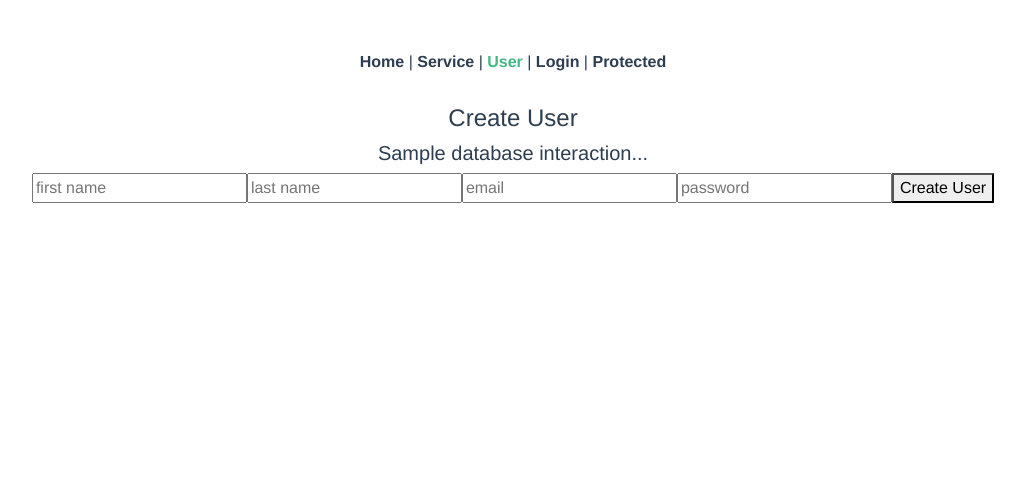
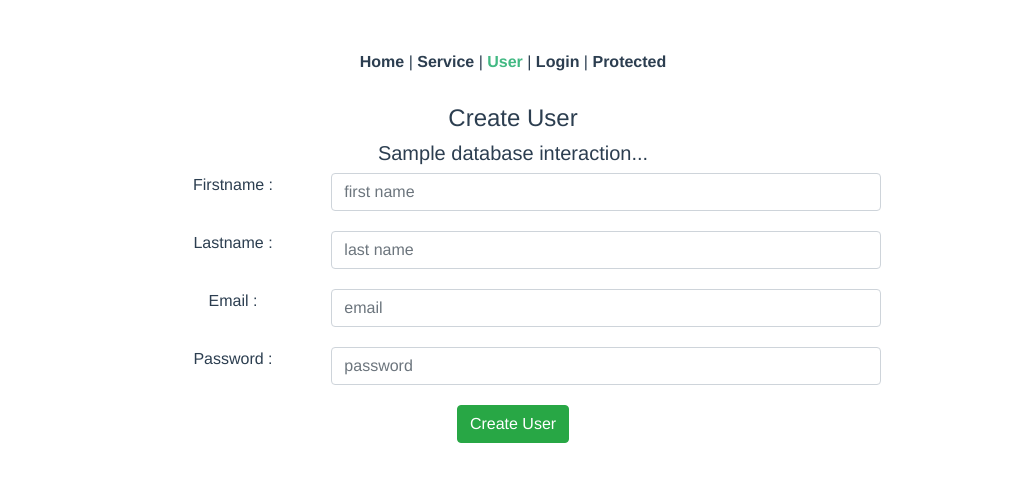
Before and after one commit to msaint72/gonullu, a Vue app in the folder frontend/: page /user in a window 1280 px wide. Shown: the top 482 px of the page, without its empty margins (127-1152 px from the left). Built offline with nearby package versions, Linux system fonts and the light colour scheme.

Commit message:
css update

```diff
--- a/frontend/src/components/Login.vue
+++ b/frontend/src/components/Login.vue
@@ -34,7 +34,7 @@ export default {
   methods: {
     callLogin() {
       this.errors = [];
-      this.$store.dispatch("login", { user: this.user, password: this.password})
+      this.$store.dispatch("login", { email: this.email, password: this.password})
         .then(() => {
           this.$router.push('/Protected')
         })
--- a/frontend/src/components/User.vue
+++ b/frontend/src/components/User.vue
@@ -3,15 +3,49 @@
     <h4>Create User</h4>
 
     <h5>Sample database interaction...</h5>
+    <div v-if="showResponse">
+      <b-alert variant="success" show>User created with Id: {{ user.userId }}</b-alert>
+    </div>
+    <b-container>
+      <b-form-row class="justify-content-center">
+        <b-col sm="2">
+          <label>Firstname :</label>
+        </b-col>
+        <b-col  sm="6">
+          <b-input type="text"  v-model="user.firstName" placeholder="first name"></b-input>
+        </b-col>
+      </b-form-row>
+      <b-form-row class="justify-content-center">
+        <b-col sm="2">
+          <label>Lastname :</label>
+        </b-col>
+        <b-col  sm="6">
+          <b-input type="text" v-model="user.lastName" placeholder="last name"></b-input>
+        </b-col>
+      </b-form-row>
+      <b-form-row class="justify-content-center">
+        <b-col sm="2">
+          <label>Email :</label>
+        </b-col>
+        <b-col  sm="6">
+          <b-input  type="text" v-model="user.email" placeholder="email"></b-input>
+        </b-col>
+      </b-form-row>
 
-    <input type="text" v-model="user.firstName" placeholder="first name">
-    <input type="text" v-model="user.lastName" placeholder="last name">
-    <input type="text" v-model="user.email" placeholder="email">
-    <input type="text" v-model="user.password" placeholder="password">
-
-    <button @click="createNewUser()">Create User</button>
-
-    <div v-if="showResponse"><h6>User created with Id: {{ user.userId }}</h6></div>
+      <b-form-row class="justify-content-center">
+        <b-col sm="2">
+          <label>Password :</label>
+        </b-col>
+        <b-col  sm="6">
+          <b-input type="password" v-model="user.password" placeholder="password"></b-input>
+        </b-col>
+      </b-form-row>
+      <b-form-row class="justify-content-center">
+      <b-col sm="3">
+        <b-btn variant="success" @click="createNewUser()">Create User</b-btn>
+      </b-col>
+      </b-form-row>
+    </b-container>
 
     <button v-if="showResponse" @click="retrieveUser()">Retrieve user {{user.userId}} data from database</button>
 
@@ -95,4 +129,7 @@
   a {
     color: #42b983;
   }
+  div {
+    padding-bottom: 10px;
+  }
 </style>
```
Also changed, not shown: 1 other file (tests, documents, lock files or other folders).
